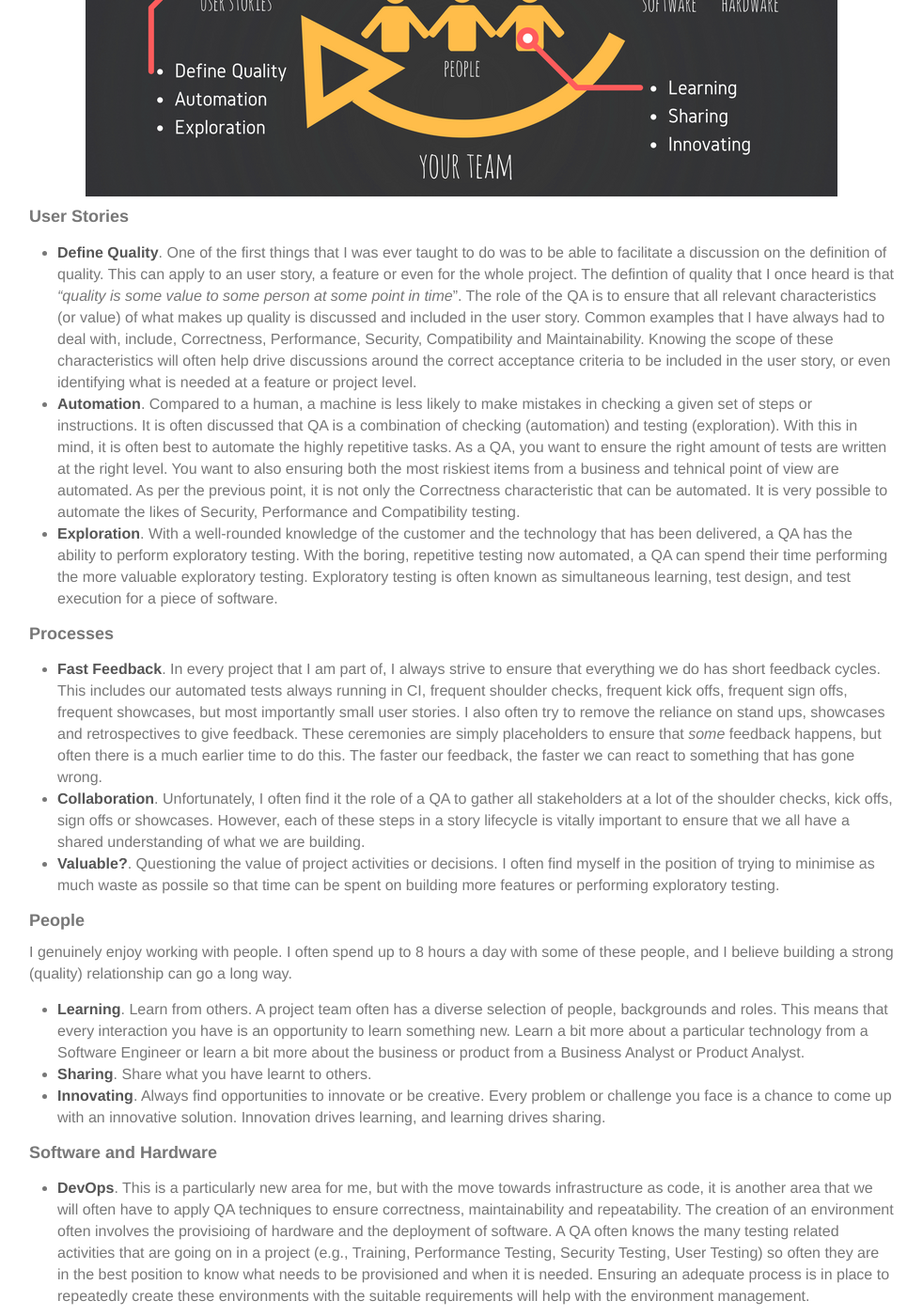
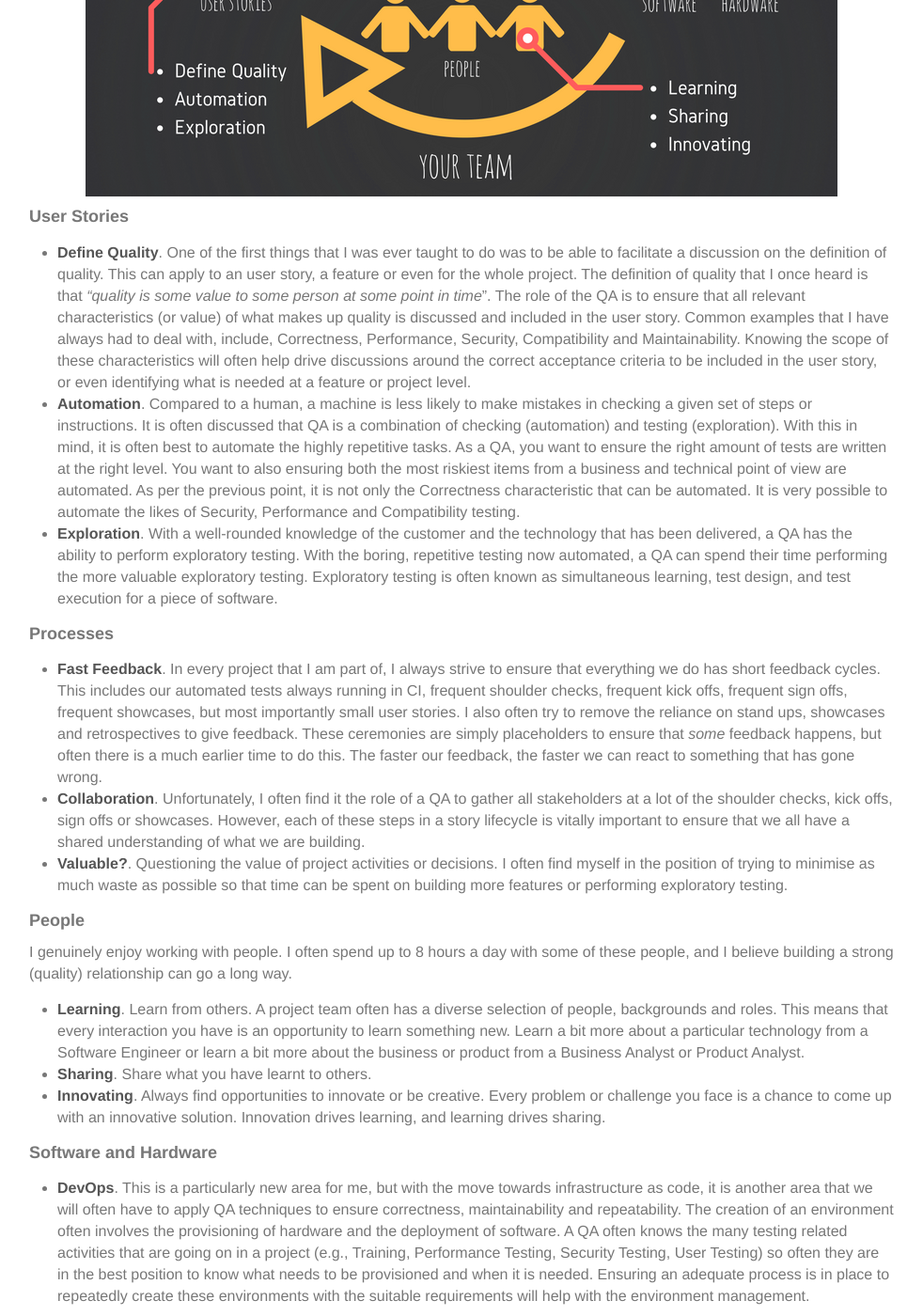
Before and after one commit to the-creative-tester/blog, a Jekyll site: the page built from _posts/2016-09-06-My-Quality-Assurance-Thoughts.md, in a window 1280 px wide and 1400 px high, scrolled down 851 px. Shown: the whole window at 94% size, without its empty margins (149-1131 px from the left). Built offline with Jekyll 4.4.1, drawn with Linux system fonts in a browser that asks for light colours; nearby versions of some CDN libraries.

Commit message:
update post on Quality Assurance Thoughts

```diff
--- a/_posts/2016-09-06-My-Quality-Assurance-Thoughts.md
+++ b/_posts/2016-09-06-My-Quality-Assurance-Thoughts.md
@@ -24,15 +24,15 @@ Your team is the first place where you can be an advocate for all things related
 
 #### User Stories
 
-* **Define Quality**.  One of the first things that I was ever taught to do was to be able to facilitate a discussion on the definition of quality.  This can apply to an user story, a feature or even for the whole project.  The defintion of quality that I once heard is that _"quality is some value to some person at some point in time_".  The role of the QA is to ensure that all relevant characteristics (or value) of what makes up quality is discussed and included in the user story.  Common examples that I have always had to deal with, include, Correctness, Performance, Security, Compatibility and Maintainability.  Knowing the scope of these characteristics will often help drive discussions around the correct acceptance criteria to be included in the user story, or even identifying what is needed at a feature or project level.
-* **Automation**.  Compared to a human, a machine is less likely to make mistakes in checking a given set of steps or instructions.  It is often discussed that QA is a combination of checking (automation) and testing (exploration).  With this in mind, it is often best to automate the highly repetitive tasks.  As a QA, you want to ensure the right amount of tests are written at the right level.  You want to also ensuring both the most riskiest items from a business and tehnical point of view are automated.  As per the previous point, it is not only the Correctness characteristic that can be automated.  It is very possible to automate the likes of Security, Performance and Compatibility testing.
+* **Define Quality**.  One of the first things that I was ever taught to do was to be able to facilitate a discussion on the definition of quality.  This can apply to an user story, a feature or even for the whole project.  The definition of quality that I once heard is that _"quality is some value to some person at some point in time_".  The role of the QA is to ensure that all relevant characteristics (or value) of what makes up quality is discussed and included in the user story.  Common examples that I have always had to deal with, include, Correctness, Performance, Security, Compatibility and Maintainability.  Knowing the scope of these characteristics will often help drive discussions around the correct acceptance criteria to be included in the user story, or even identifying what is needed at a feature or project level.
+* **Automation**.  Compared to a human, a machine is less likely to make mistakes in checking a given set of steps or instructions.  It is often discussed that QA is a combination of checking (automation) and testing (exploration).  With this in mind, it is often best to automate the highly repetitive tasks.  As a QA, you want to ensure the right amount of tests are written at the right level.  You want to also ensuring both the most riskiest items from a business and technical point of view are automated.  As per the previous point, it is not only the Correctness characteristic that can be automated.  It is very possible to automate the likes of Security, Performance and Compatibility testing.
 * **Exploration**.  With a well-rounded knowledge of the customer and the technology that has been delivered, a QA has the ability to perform exploratory testing.  With the boring, repetitive testing now automated, a QA can spend their time performing the more valuable exploratory testing.  Exploratory testing is often known as simultaneous learning, test design, and test execution for a piece of software.
 
 #### Processes
 
 * **Fast Feedback**.  In every project that I am part of, I always strive to ensure that everything we do has short feedback cycles.  This includes our automated tests always running in CI, frequent shoulder checks, frequent kick offs, frequent sign offs, frequent showcases, but most importantly small user stories.  I also often try to remove the reliance on stand ups, showcases and retrospectives to give feedback.  These ceremonies are simply placeholders to ensure that _some_ feedback happens, but often there is a much earlier time to do this.  The faster our feedback, the faster we can react to something that has gone wrong.
 * **Collaboration**.  Unfortunately, I often find it the role of a QA to gather all stakeholders at a lot of the shoulder checks, kick offs, sign offs or showcases.  However, each of these steps in a story lifecycle is vitally important to ensure that we all have a shared understanding of what we are building.
-* **Valuable?**.  Questioning the value of project activities or decisions.  I often find myself in the position of trying to minimise as much waste as possile so that time can be spent on building more features or performing exploratory testing.
+* **Valuable?**.  Questioning the value of project activities or decisions.  I often find myself in the position of trying to minimise as much waste as possible so that time can be spent on building more features or performing exploratory testing.
 
 #### People
 
@@ -44,7 +44,7 @@ I genuinely enjoy working with people.  I often spend up to 8 hours a day with s
 
 #### Software and Hardware
 
-* **DevOps**.  This is a particularly new area for me, but with the move towards infrastructure as code, it is another area that we will often have to apply QA techniques to ensure correctness, maintainability and repeatability.  The creation of an environment often involves the provisioing of hardware and the deployment of software.  A QA often knows the many testing related activities that are going on in a project (e.g., Training, Performance Testing, Security Testing, User Testing) so often they are in the best position to know what needs to be provisioned and when it is needed.  Ensuring an adequate process is in place to repeatedly create these environments with the suitable requirements will help with the environment management.
+* **DevOps**.  This is a particularly new area for me, but with the move towards infrastructure as code, it is another area that we will often have to apply QA techniques to ensure correctness, maintainability and repeatability.  The creation of an environment often involves the provisioning of hardware and the deployment of software.  A QA often knows the many testing related activities that are going on in a project (e.g., Training, Performance Testing, Security Testing, User Testing) so often they are in the best position to know what needs to be provisioned and when it is needed.  Ensuring an adequate process is in place to repeatedly create these environments with the suitable requirements will help with the environment management.
 
 ### Your Organisation
 
```
